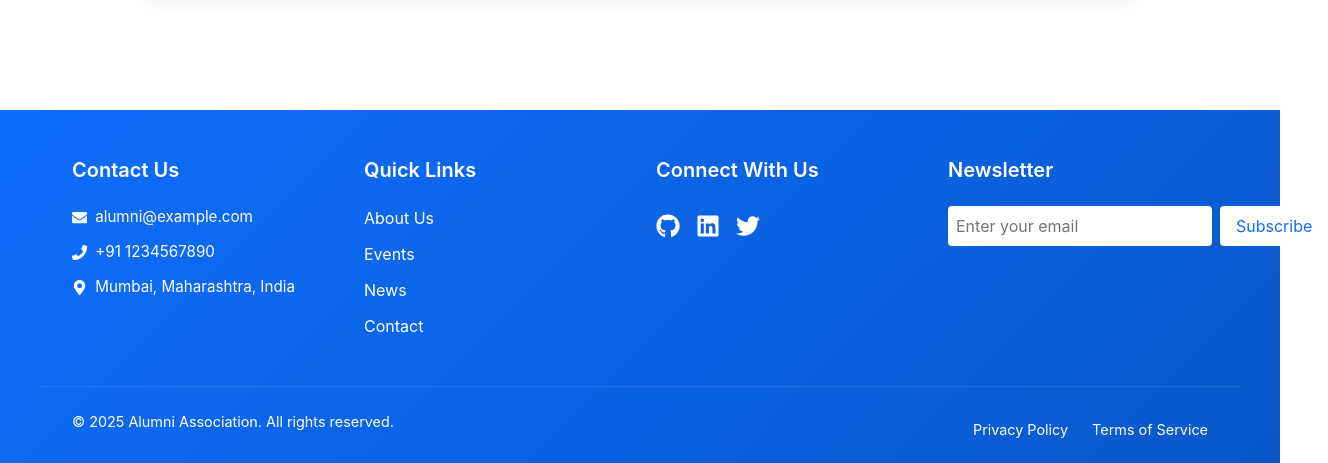
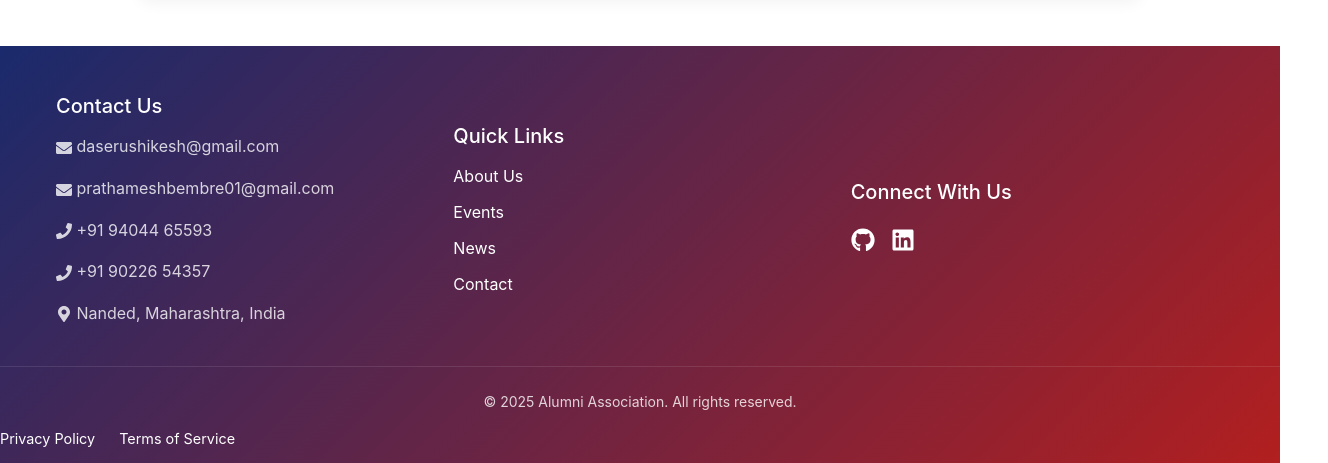
Before and after one commit to Prathamesh9022/Alumni_Association, a React (Create React App) app in the folder frontend/: page /auth in a window 1280 px wide. Shown: the part 1002-1465 px from the top of the page, 1328 px wide, since content can reach past the window. Built offline with nearby package versions, Linux system fonts and the light colour scheme; no server answers.

Commit message:
fix: Update footer styles and fix linear-gradient syntax

```diff
--- a/frontend/src/Components/Footer.css
+++ b/frontend/src/Components/Footer.css
@@ -1,32 +1,57 @@
 .footer {
-  background: linear-gradient(135deg, #0d6efd 0%, #0a58ca 100%);
+  background: linear-gradient(135deg, #1a2a6c, #b21f1f);
   color: white;
   padding: 3rem 0 1rem 0;
-  margin-top: 4rem;
+  margin-top: auto;
+}
+
+.footer a {
+  color: white;
+  text-decoration: none;
+  transition: opacity 0.2s ease;
+}
+
+.footer a:hover {
+  opacity: 0.8;
 }
 
 .footer-content {
   max-width: 1200px;
   margin: 0 auto;
-  display: grid;
-  grid-template-columns: repeat(auto-fit, minmax(250px, 1fr));
-  gap: 2rem;
-  padding: 0 2rem;
+  padding: 0 1rem;
+  display: flex;
+  justify-content: space-between;
+  align-items: center;
+  flex-wrap: wrap;
+  gap: 1.5rem;
+}
+
+.footer-section {
+  flex: 1;
+  min-width: 250px;
 }
 
 .footer-section h3 {
   color: white;
-  margin-bottom: 1.5rem;
+  margin-bottom: 1rem;
   font-size: 1.25rem;
-  font-weight: 600;
 }
 
-.contact-info p {
-  display: flex;
-  align-items: center;
-  gap: 0.5rem;
-  margin-bottom: 0.75rem;
-  font-size: 0.95rem;
+.footer-section p {
+  color: rgba(255, 255, 255, 0.8);
+  line-height: 1.6;
+}
+
+.footer-bottom {
+  text-align: center;
+  padding-top: 1.5rem;
+  margin-top: 1.5rem;
+  border-top: 1px solid rgba(255, 255, 255, 0.1);
+}
+
+.footer-bottom p {
+  color: rgba(255, 255, 255, 0.8);
+  font-size: 0.875rem;
 }
 
 .footer-links {
@@ -89,22 +114,6 @@
   background: #f8f9fa;
 }
 
-.footer-bottom {
-  max-width: 1200px;
-  margin: 2rem auto 0;
-  padding: 1.5rem 2rem 0;
-  border-top: 1px solid rgba(255, 255, 255, 0.1);
-  display: flex;
-  justify-content: space-between;
-  align-items: center;
-  flex-wrap: wrap;
-  gap: 1rem;
-}
-
-.footer-bottom p {
-  font-size: 0.9rem;
-}
-
 .footer-bottom-links {
   display: flex;
   gap: 1.5rem;
@@ -123,7 +132,7 @@
 
 @media (max-width: 768px) {
   .footer-content {
-    grid-template-columns: 1fr;
+    flex-direction: column;
     padding: 0 1rem;
   }
 
--- a/frontend/src/Components/Footer.js
+++ b/frontend/src/Components/Footer.js
@@ -11,9 +11,11 @@ const Footer = () => {
         <div className="footer-section">
           <h3>Contact Us</h3>
           <div className="contact-info">
-            <p><FaEnvelope /> alumni@example.com</p>
-            <p><FaPhone /> +91 1234567890</p>
-            <p><FaMapMarkerAlt /> Mumbai, Maharashtra, India</p>
+            <p><FaEnvelope /> daserushikesh@gmail.com</p>
+            <p><FaEnvelope /> prathameshbembre01@gmail.com</p>
+            <p><FaPhone /> +91 94044 65593</p>
+            <p><FaPhone /> +91 90226 54357</p>
+            <p><FaMapMarkerAlt /> Nanded, Maharashtra, India</p>
           </div>
         </div>
 
@@ -30,25 +32,16 @@ const Footer = () => {
         <div className="footer-section">
           <h3>Connect With Us</h3>
           <div className="social-links">
-            <a href="https://github.com/your-org" target="_blank" rel="noopener noreferrer">
+            <a href="https://github.com/Bembre" target="_blank" rel="noopener noreferrer">
               <FaGithub />
             </a>
-            <a href="https://linkedin.com/company/your-org" target="_blank" rel="noopener noreferrer">
+            <a href="linkedin.com/in/bembre" target="_blank" rel="noopener noreferrer">
               <FaLinkedin />
-            </a>
-            <a href="https://twitter.com/your-org" target="_blank" rel="noopener noreferrer">
-              <FaTwitter />
             </a>
           </div>
         </div>
 
-        <div className="footer-section">
-          <h3>Newsletter</h3>
-          <div className="newsletter-form">
-            <input type="email" placeholder="Enter your email" />
-            <button type="submit">Subscribe</button>
-          </div>
-        </div>
+
       </div>
 
       <div className="footer-bottom">
```
